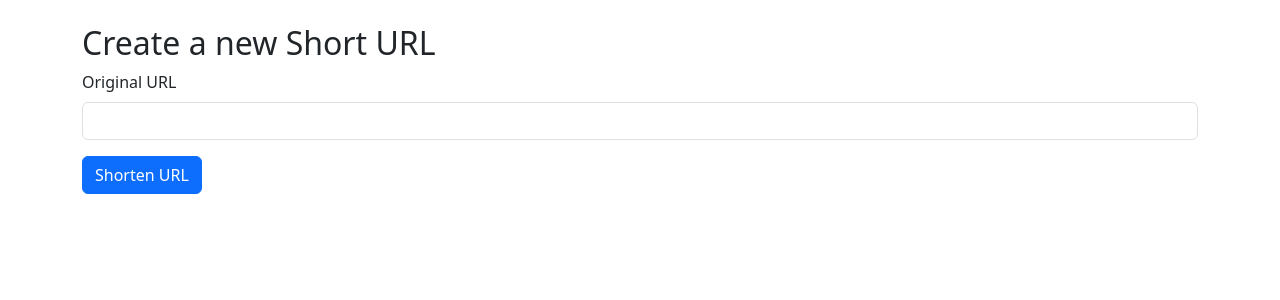
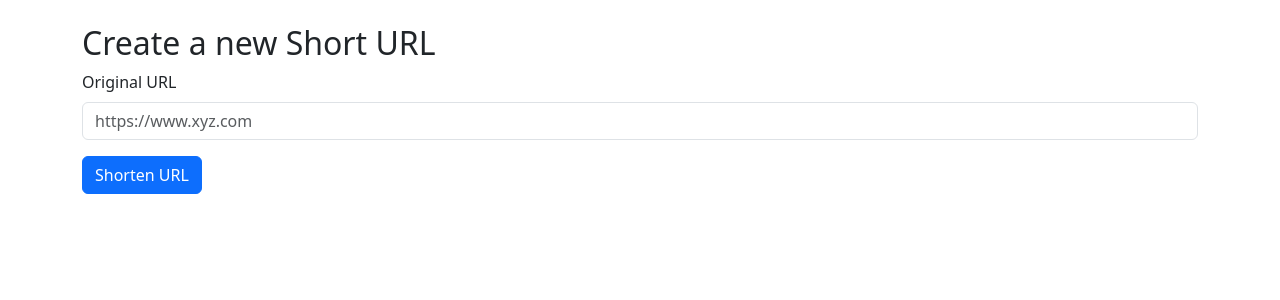
Before and after one commit to Irfan-Alaam/url_shortener, a Django app: page /create/ in a window 1280 px wide. Shown: the part 70-370 px from the top of the page. Run offline with Django 5.2, Linux system fonts and the light colour scheme; the visitor is signed in with stand-in values (Sample User, id 1).

Commit message:
UI improvised

```diff
--- a/shortener/templates/shortener/create_url.html
+++ b/shortener/templates/shortener/create_url.html
@@ -6,7 +6,7 @@
     {% csrf_token %}
     <div class="mb-3">
         <label for="originalUrl" class="form-label">Original URL</label>
-        <input type="url" class="form-control" id="originalUrl" name="originalUrl" required>
+        <input type="url" class="form-control"placeholder="https://www.xyz.com" id="originalUrl" name="originalUrl"  required>
     </div>
     <button type="submit" class="btn btn-primary">Shorten URL</button>
 </form>
```
